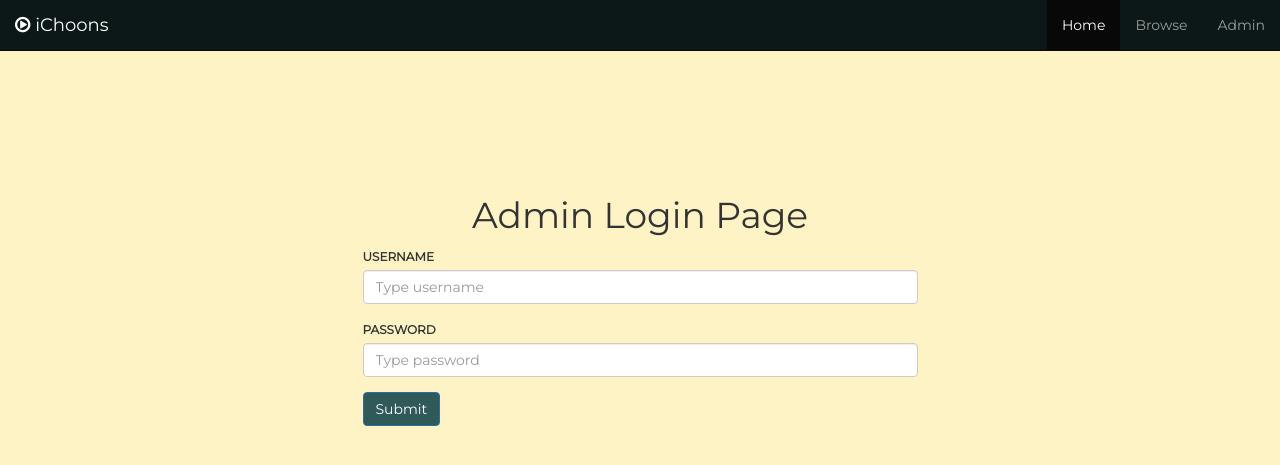
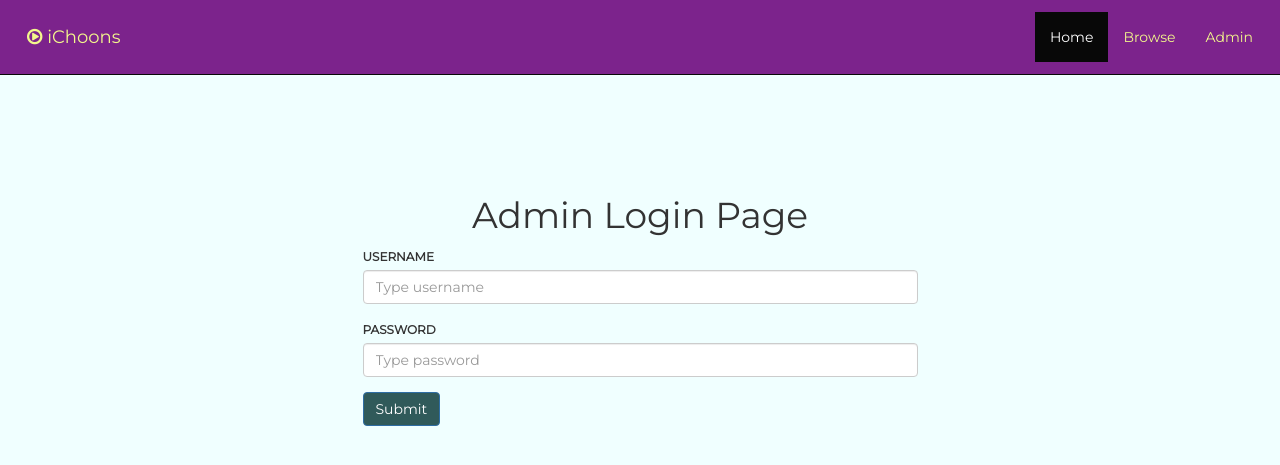
Before and after one commit to Tommy-B-Git/src, a Flask app: page /admin in a window 1280 px wide. Shown: the top 465 px of the page. Run offline with Flask 2, Linux system fonts and the light colour scheme; some libraries are stand-ins or nearby versions.

Commit message:
Navbar styling

```diff
--- a/static/css/custom.css
+++ b/static/css/custom.css
@@ -11,10 +11,23 @@ body {
 }
 
 .navbar-inverse {
-    background-color: #0C1717;
+    background-color: #7C238C;
+    padding: 12px;
 }
 
-.adminBG{
+.navbar-inverse .navbar-nav>li>a {
+    color: #f3f78c;
+}
+
+.navbar-inverse .navbar-brand {
+    color: #f3f78c;
+}
+
+.active{
+    background-color: #7C238C;
+}
+
+.radminBG{
     background-color: #fef3c5;
 }
 
```
